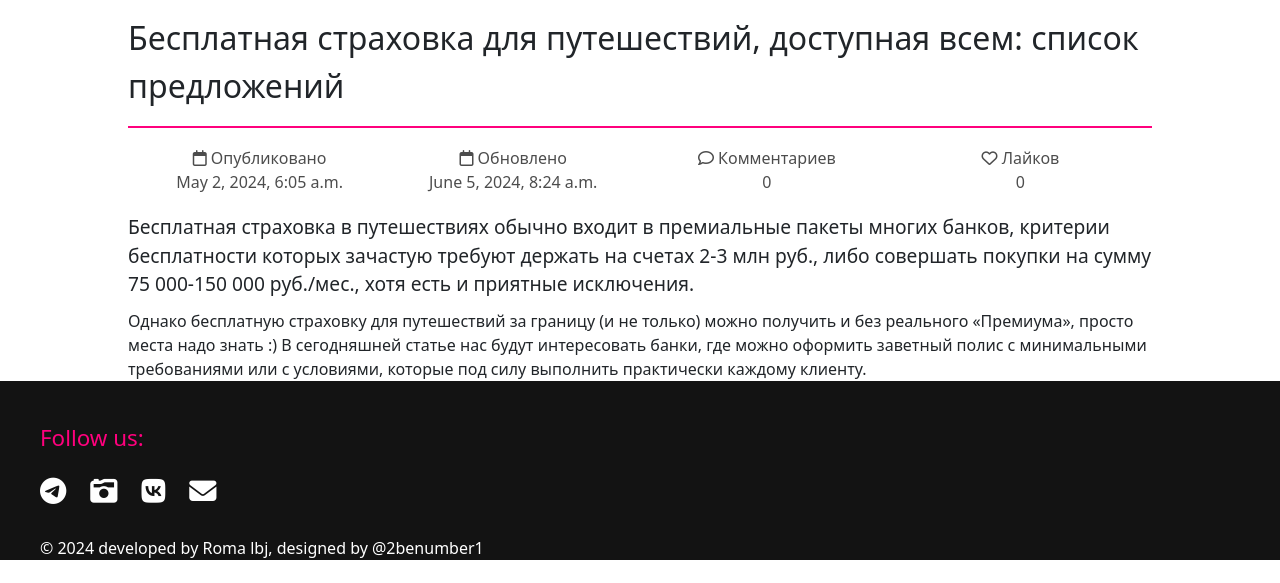
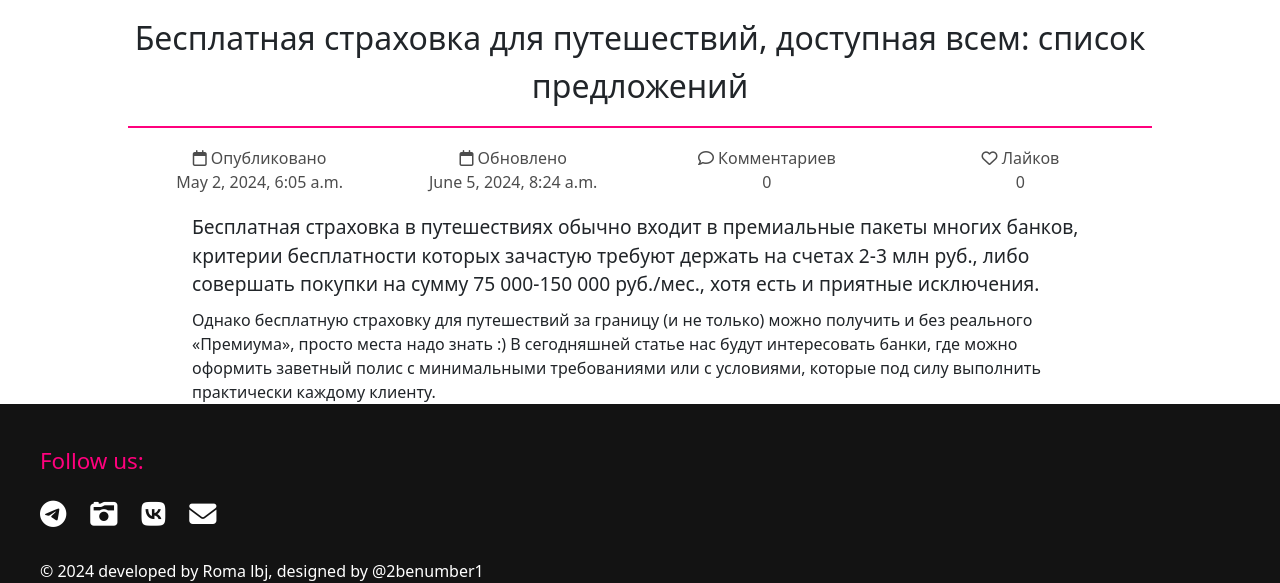
Before and after one commit to Romalbj/Second_site, a Django app: page /article/debit/3 in a window 1280 px wide. Shown: the part 498-1081 px from the top of the page. Before the commit the page ends 1058 px from the top, so only its background shows below. Run offline with Django 5.2, Linux system fonts and the light colour scheme; data comes from the database, SQL or seed files in the repository; both versions use the stored data as it was after the commit.

Commit message:
small changes

```diff
--- a/better_site/main/static/main/css/main.css
+++ b/better_site/main/static/main/css/main.css
@@ -955,7 +955,7 @@ nav {
 
 
 .article_content {
-    width: 80vw;
+    width: 70vw;
     margin: 2vh 0 0 0;
     padding: 0;
     display: flex;
@@ -978,6 +978,10 @@ nav {
     margin-top: 0;
 }
 
+.article_content h3 {
+    font-size: 1.6rem;
+    color: #ff007d;
+}
 
 .div_title_detail {
     margin: 2vh 0;
@@ -991,7 +995,7 @@ nav {
 
 .div_title_detail p {
     font-size: 2rem;
-    text-align: left;
+    text-align: center;
     width: 100%;
     height: 100%;
     padding: 0;
```
Also changed, not shown: better_site/db.sqlite3.
